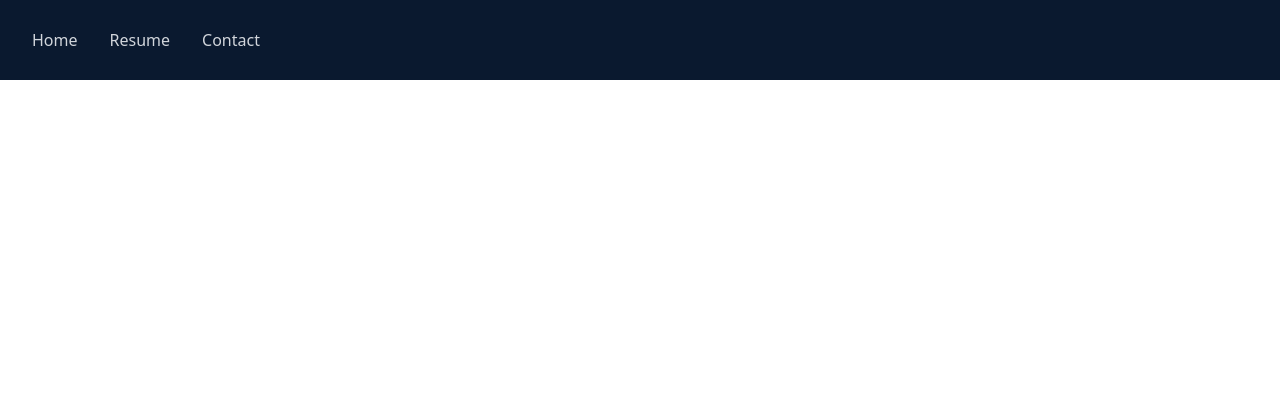
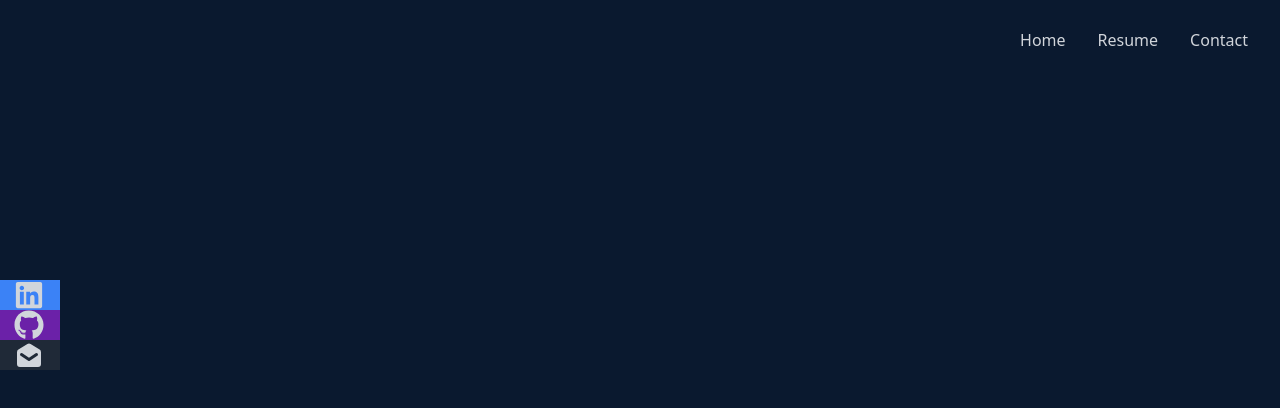
Before and after one commit to DonnyWu/Web_portfoilo, a React (Create React App) app: page / in a window 1280 px wide. Shown: the top 408 px of the page. Built offline with nearby package versions, Linux system fonts and the light colour scheme.

Commit message:
Added side navbar; Added Home Component

```diff
--- a/src/App.js
+++ b/src/App.js
@@ -1,9 +1,11 @@
+import Home from "./components/Home";
 import Navbar from "./components/Navbar";
 
 function App() {
   return (
     <div>
       <Navbar />
+      <Home />
     </div>
   );
 }
--- /dev/null
+++ b/src/components/Home.jsx
@@ -0,0 +1,11 @@
+import React from 'react'
+import {HiArrowNarrowRight} from 'react-icons/fa'
+
+const Home = () => {
+  return (
+    <div className='w-full h-screen bg-[#0a192f]'>
+    </div>
+  )
+}
+
+export default Home
--- a/src/components/Navbar.jsx
+++ b/src/components/Navbar.jsx
@@ -1,12 +1,14 @@
-import React, {useState} from 'react'
-import {FaBars, FaTimes} from 'react-icons/fa'
+import React, {useState} from 'react';
+import {FaBars, FaTimes, FaGithub, FaLinkedin,FaLink} from 'react-icons/fa';
+import { HiMailOpen } from "react-icons/hi";
+import {BsFillPersonLinesFill} from 'react-icons/bs';
 
 const Navbar = () => {
   const [nav, setNav] = useState(false)
   const handleClick = () => setNav(!nav)
 
   return (
-    <div className='fixed w-full h-[80px] flex justify-between items-center px-4 bg-[#0a192f] text-gray-300'>
+    <div className='fixed w-full h-[80px] flex justify-end items-center px-4 bg-[#0a192f] text-gray-300'>
 
 
       <ul className='hidden md:flex'>
@@ -29,7 +31,24 @@ const Navbar = () => {
         <li className='py-6 text-4xl'>Contact</li>
       </ul>
 
-      <div className='hidden'>
+      <div className='flex fixed flex-col top-[35%] left-0'>
+    <ul>
+      <li className='w-[160px] h-[100px]flex justify-between items-center ml-[-100px] hover:ml-[-10px] duration-300 bg-blue-500'>
+        <a className='flex justify-between items-center w-full text-gray-300' href="https://www.linkedin.com/in/donnie-wu/">
+          Linkedin <FaLinkedin size={30} />
+        </a>
+      </li>
+      <li className='w-[160px] h-[100px]flex justify-between items-center ml-[-100px] hover:ml-[-10px] duration-300 bg-purple-800'>
+        <a className='flex justify-between items-center w-full text-gray-300' href="https://github.com/DonnyWu">
+          Github <FaGithub size={30} />
+        </a>
+      </li>
+      <li className='w-[160px] h-[100px]flex justify-between items-center ml-[-100px] hover:ml-[-10px] duration-300 bg-gray-800'>
+        <a className='flex justify-between items-center w-full text-gray-300' href="/">
+          Contacts <HiMailOpen size={30} />
+        </a>
+      </li>
+    </ul>
 
       </div>
 
```
